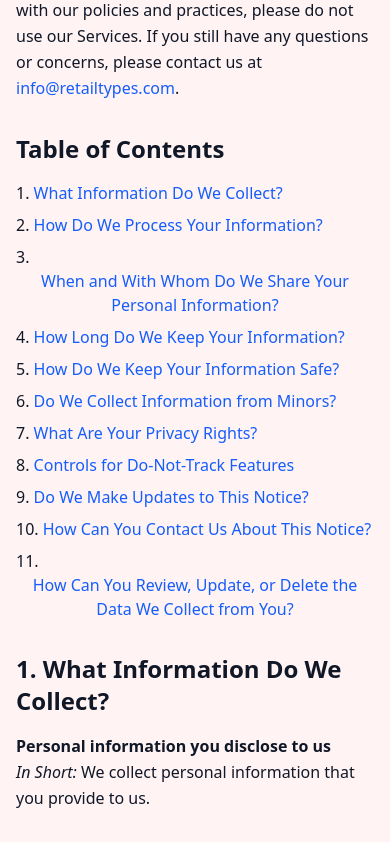
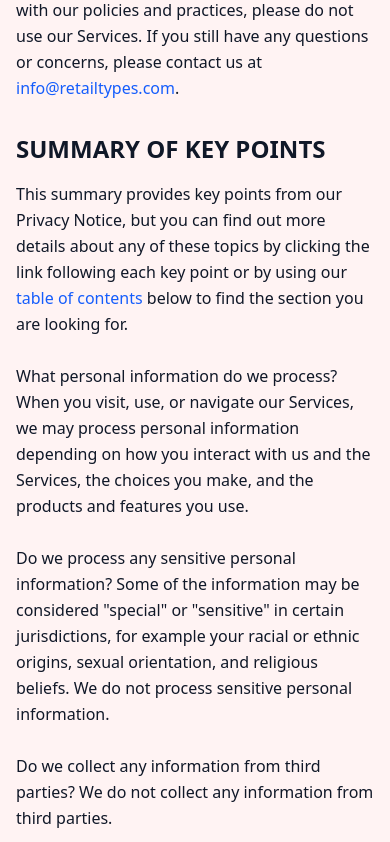
Before and after one commit to abhyudy/website-rs, a React (Vite) app in the folder frontend/: page /privacy-policy in a window 390 px wide. Shown: the part 680-1522 px from the top of the page. Built offline with nearby package versions, Linux system fonts and the light colour scheme.

Commit message:
Responsive working

```diff
--- a/frontend/src/components/Disclaimer.jsx
+++ b/frontend/src/components/Disclaimer.jsx
@@ -20,13 +20,20 @@ const Disclaimer = () => {
         <div>
           <h2 className="text-2xl font-semibold mb-4"> Website Disclaimer</h2>
           <p>
-            All the information on this website - retailtypes.com - is published
-            in good faith and for general information purposes only. Retail
-            Types does not make any warranties about the completeness,
-            reliability, and accuracy of this information. Any action you take
-            upon the information you find on this website (Retail Types) is
-            strictly at your own risk. Retail Types will not be liable for any
-            losses and/or damages in connection with the use of our website.
+            All the information on this website -{' '}
+            <a
+              href="mailto:info@retailtypes.com"
+              className="text-blue-600 hover:underline"
+            >
+              info@retailtypes.com
+            </a>
+            - is published in good faith and for general information purposes
+            only. Retail Types does not make any warranties about the
+            completeness, reliability, and accuracy of this information. Any
+            action you take upon the information you find on this website
+            (Retail Types) is strictly at your own risk. Retail Types will not
+            be liable for any losses and/or damages in connection with the use
+            of our website.
             <br />
             <br />
             From our website, you can visit other websites by following
@@ -49,7 +56,7 @@ const Disclaimer = () => {
 
         <section className="space-y-8 text-base leading-relaxed">
           <div>
-            <h2 className="text-2xl font-semibold mb-4">
+            <h2 className="text-2xl font-semibold mb-4 mt-8">
               Affiliates Disclaimer
             </h2>
             <p>
@@ -89,32 +96,6 @@ const Disclaimer = () => {
               those changes will be prominently posted here.
             </p>
           </div>
-
-          <div>
-            <h2 className="text-2xl font-semibold mb-4"> Contact Us</h2>
-            <p>
-              If you have any questions or concerns about this disclaimer,
-              please feel free to contact us at:
-              <br />
-              <br />
-              Retail Types
-              <br />
-              B-148, Kankarbagh Main Road
-              <br />
-              Patna, Bihar 800020
-              <br />
-              India
-              <br />
-              Phone: +91 94306 22181
-              <br />
-              <a
-                href="mailto:info@retailtypes.com"
-                className="text-blue-600 hover:underline"
-              >
-                info@retailtypes.com
-              </a>
-            </p>
-          </div>
         </section>
       </div>
     </div>
--- a/frontend/src/components/FaqSection.jsx
+++ b/frontend/src/components/FaqSection.jsx
@@ -40,7 +40,7 @@ const FaqSection = () => {
   return (
     <div>
       <section className="py-2">
-        <div className="mx-auto max-w-7xl px-4 sm:px-6 lg:px-8">
+        <div className="mx-auto max-w-6xl px-2 ">
           <div className="pb-2">
             <h6 className="text-3xl font-bold text-left">FAQs</h6>
           </div>
--- a/frontend/src/components/PrivacyPolicy.jsx
+++ b/frontend/src/components/PrivacyPolicy.jsx
@@ -48,6 +48,57 @@ const PrivacyPolicy = () => {
                 info@retailtypes.com
               </a>
               .
+            </p>
+          </div>
+
+          <div className="mb-8">
+            <h2 className="text-2xl font-semibold mb-4">
+              SUMMARY OF KEY POINTS
+            </h2>
+            <p>
+              This summary provides key points from our Privacy Notice, but you
+              can find out more details about any of these topics by clicking
+              the link following each key point or by using our{' '}
+              <a href="" className="text-blue-600 hover:underline">
+                table of contents
+              </a>{' '}
+              below to find the section you are looking for. <br /> <br />
+              What personal information do we process? When you visit, use, or
+              navigate our Services, we may process personal information
+              depending on how you interact with us and the Services, the
+              choices you make, and the products and features you use. <br />{' '}
+              <br /> Do we process any sensitive personal information? Some of
+              the information may be considered "special" or "sensitive" in
+              certain jurisdictions, for example your racial or ethnic origins,
+              sexual orientation, and religious beliefs. We do not process
+              sensitive personal information. <br /> <br />
+              Do we collect any information from third parties? We do not
+              collect any information from third parties. <br />
+              <br /> How do we process your information? We process your
+              information to provide, improve, and administer our Services,
+              communicate with you, for security and fraud prevention, and to
+              comply with law. We may also process your information for other
+              purposes with your consent. We process your information only when
+              we have a valid legal reason to do so. <br /> <br /> In what
+              situations and with which parties do we share personal
+              information? We may share information in specific situations and
+              with specific third parties. <br /> <br />
+              How do we keep your information safe? We have adequate
+              organizational and technical processes and procedures in place to
+              protect your personal information. However, no electronic
+              transmission over the internet or information storage technology
+              can be guaranteed to be 100% secure, so we cannot promise or
+              guarantee that hackers, cybercriminals, or other unauthorized
+              third parties will not be able to defeat our security and
+              improperly collect, access, steal, or modify your information.{' '}
+              <br /> <br /> What are your rights? Depending on where you are
+              located geographically, the applicable privacy law may mean you
+              have certain rights regarding your personal information. <br />{' '}
+              <br />
+              How do you exercise your rights? The easiest way to exercise your
+              rights is by submitting a data subject access request, or by
+              contacting us. We will consider and act upon any request in
+              accordance with applicable data protection laws.
             </p>
           </div>
 
--- a/frontend/src/components/TermsConditions.jsx
+++ b/frontend/src/components/TermsConditions.jsx
@@ -15,8 +15,8 @@ const TermsConditions = () => {
           Terms & Conditions
         </h1>
         <p className="text-lg font-semibold mb-8">
-          Effective from Year:{' '}
-          <span className="text-gray-900 font-semibold">2025</span>
+          Last updated:{' '}
+          <span className="text-gray-900 font-semibold">July 10, 2025</span>
         </p>
 
         <section className="space-y-8">
@@ -36,9 +36,9 @@ const TermsConditions = () => {
               "Services").
               <br />
               <br />
-              You can contact us by phone at +91 94306 22181, email at
-              info@retailtypes.com, or by mail to B-148, Kankarbagh Main Road,
-              Patna, Bihar 800020, India.
+              You can contact us by phone at <strong>+91 94306 22181</strong>,
+              email at <strong>info@retailtypes.com</strong>, or by mail to
+              B-148, Kankarbagh Main Road, Patna, Bihar 800020, India.
               <br />
               <br />
               These Legal Terms constitute a legally binding agreement made
--- a/frontend/src/components/TrendingCard.jsx
+++ b/frontend/src/components/TrendingCard.jsx
@@ -2,10 +2,12 @@ import React from 'react'
 
 const TrendingCard = ({ image, desc, category }) => {
   return (
-    <div
-      className="bg-white rounded-xl overflow-hidden shadow-sm flex flex-col transition duration-300 hover:brightness-110 ease-in-out hover:scale-105 cursor-pointer w-full max-w-[370px] min-h-[335px]"
+    <a
+      href="/trendsDetail"
+      className="block w-full max-w-[370px] min-h-[335px] transition duration-300 hover:brightness-110 ease-in-out hover:scale-105 cursor-pointer"
       aria-label={`Trending post in ${category}`}
     >
+      <div className="bg-white rounded-xl overflow-hidden shadow-sm flex flex-col h-full">
         {/* Image */}
         <div className="w-full h-[216px] overflow-hidden">
           <img
@@ -22,14 +24,12 @@ const TrendingCard = ({ image, desc, category }) => {
           <p className="text-sm font-bold text-background-black mt-2 mb-4 line-clamp-2">
             {desc.split(' ').slice(0, 15).join(' ') + '…'}
           </p>
-        <a
-          href="/trendsDetail"
-          className="text-pink-500 text-sm font-medium underline mt-auto hover:text-pink-600"
-        >
+          <span className="text-pink-500 text-sm font-medium underline mt-auto hover:text-pink-600">
             Read More
-        </a>
+          </span>
         </div>
       </div>
+    </a>
   )
 }
 
```
Lines whose indentation alone changed are shown as unchanged.
